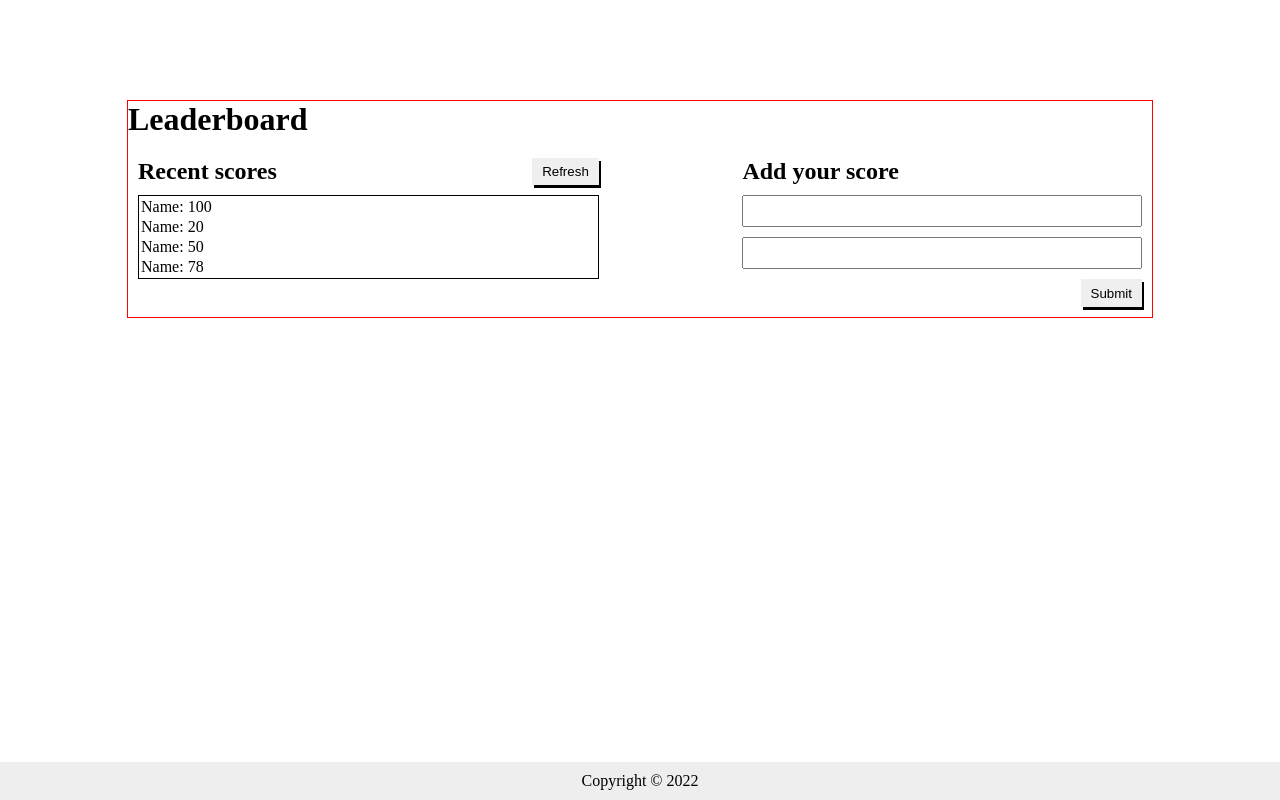
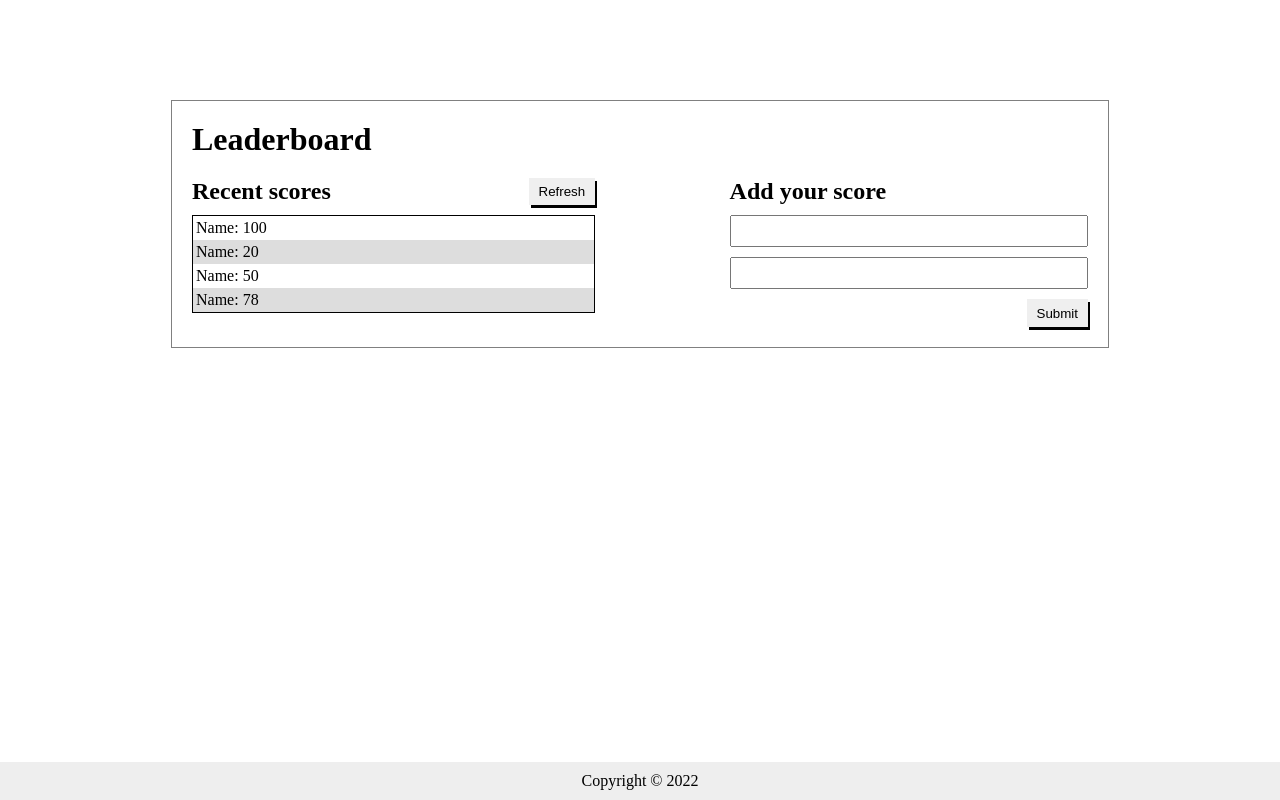
Before and after one commit to wuletawwonte/leaderboard, a website built with webpack: page src/index.html in a window 1280 px wide. Built offline with nearby package versions, Linux system fonts and the light colour scheme.

Commit message:
Add padding to elements in the main section

```diff
--- a/src/style.css
+++ b/src/style.css
@@ -3,6 +3,7 @@
   --secondary: #e74d80;
   --white: #fff;
   --black: #525252;
+  --black-2: #ddd;
   --gray: #eee;
 }
 
@@ -28,8 +29,9 @@ main {
 }
 
 .main-content {
-  width: 80%;
-  border: 1px solid red;
+  width: 70%;
+  border: 1px solid gray;
+  padding: 20px;
   display: flex;
   flex-direction: column;
   gap: 20px;
@@ -44,7 +46,6 @@ main {
   flex-basis: 45%;
   display: flex;
   flex-direction: column;
-  padding-left: 10px;
   gap: 10px;
 }
 
@@ -64,8 +65,6 @@ main {
   display: flex;
   flex-direction: column;
   gap: 10px;
-  padding-right: 10px;
-  padding-bottom: 10px;
 }
 
 #add-score-form > * {
@@ -86,4 +85,13 @@ main {
 
 #scores-table {
   border: 1px solid black;
+  border-collapse: collapse;
 }
+
+tr, td {
+  padding: 3px;
+}
+
+tr:nth-child(even) {
+  background-color: var(--black-2);
+}
```
